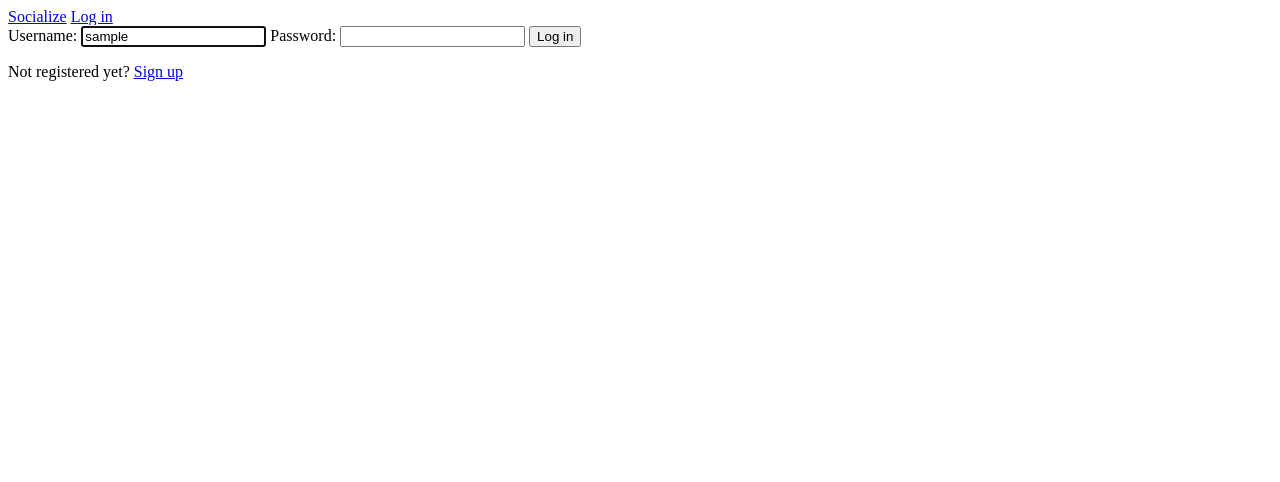
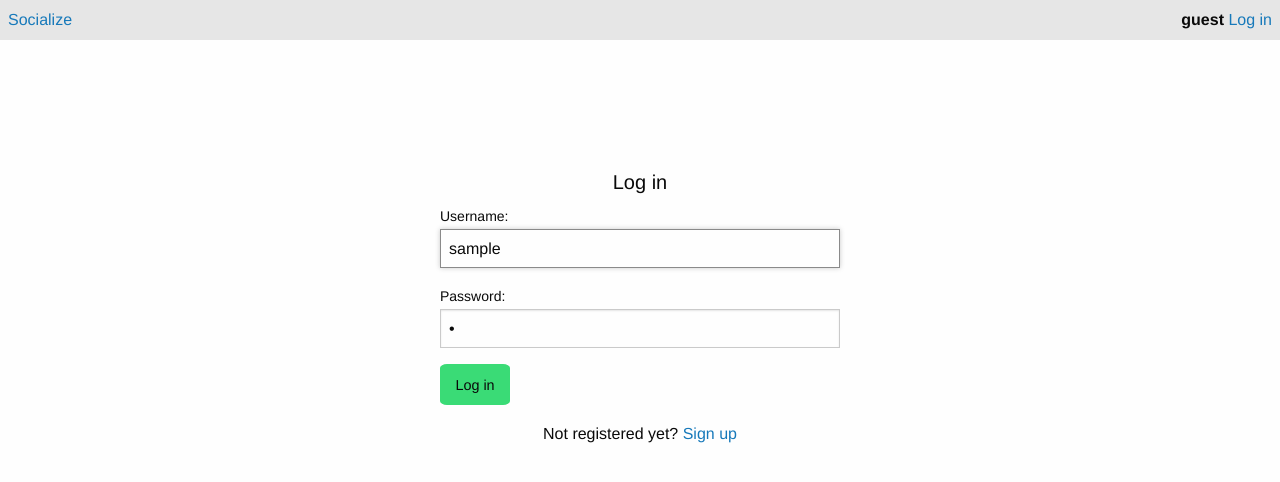
Before and after one commit to mikhailsinyakov/socialize, a Django app: template main/templates/main/login.html in a window 1280 px wide. Shown: the top 482 px of the page. Run offline with Django 4.2, Linux system fonts and the light colour scheme; the template is opened without the code that fills it: most values are stand-ins (such as "Sample title", 1, 10 or a date in 2020); some libraries are stand-ins or nearby versions.

Commit message:
Make login and signup pages look better

```diff
--- /dev/null
+++ b/main/static/main/style.css
@@ -0,0 +1,18 @@
+main {
+    display: flex;
+    justify-content: center;
+}
+
+.login-form,
+.signup-form {
+    margin-top: 8rem;
+    width: 25rem;
+}
+
+input[type="submit"] {
+    border-radius: 10%;
+}
+
+.text-center {
+    text-align: center;
+}
--- a/main/templates/main/base.html
+++ b/main/templates/main/base.html
@@ -1,18 +1,29 @@
+{% load static %}
+
 <!DOCTYPE html>
 <html lang="en">
     <head>
         <title>Socialize | {% block page_name %}Home{% endblock %}</title>
+        <link rel="stylesheet" href="https://cdn.jsdelivr.net/npm/foundation-sites@6.7.4/dist/css/foundation.min.css" crossorigin="anonymous">
+        <link rel="stylesheet" href="{% static 'main/style.css' %}">
     </head>
     <body>
-        <header>
+        <header class="top-bar">
+            <div class="top-bar-left">
                 <a href="{% url 'main:index' %}">Socialize</a>
+            </div>
+            <div class="top-bar-right">
+                <strong>{% if user.is_authenticated %}{{user.username}}{% else %}guest{% endif %}</strong>
                 {% if user.is_authenticated %}
                     <a href="{% url 'main:logout' %}">Log out</a>
                 {% else %}
                     <a href="{% url 'main:login' %}">Log in</a>
                 {% endif %}
+            </div>
         </header>
+        <main>
             {% block content %}
             {% endblock %}
+        </main>
     </body>
 </html>
--- a/main/templates/main/login.html
+++ b/main/templates/main/login.html
@@ -3,16 +3,23 @@
 {% block page_name %}Login{% endblock %}
 
 {% block content %}
+    <div class="login-form">
+        <h5 class="text-center">Log in</h5>
         <form action="{% url 'main:login' %}" method="post">
             {% csrf_token %}
             {% if error_message %}
                 <p>{{ error_message }}</p>
             {% endif %}
-        <label for="username">Username: </label>
-        <input type="text" id="username" name="username" value="{{username}}" required autofocus>
-        <label for="password">Password: </label>
-        <input type="password" id="password" name="password" required>
-        <input type="submit" value="Log in">
+            <label>
+                Username:
+                <input type="text" name="username" value="{{username}}" required autofocus>
+            </label>
+            <label>
+                Password:
+                <input type="password" name="password" value="{{password}}" required>
+            </label>
+            <input class="success button" type="submit" value="Log in">
         </form>
-    <p>Not registered yet? <a href="{% url 'main:signup' %}"> Sign up</a>
+        <p class="text-center">Not registered yet? <a href="{% url 'main:signup' %}"> Sign up</a>
+    </div>
 {% endblock %}
--- a/main/templates/main/posts.html
+++ b/main/templates/main/posts.html
@@ -3,6 +3,5 @@
 {% block page_name %}Posts{% endblock %}
 
 {% block content %}
-    <h2>Welcome, {% if request.user.is_authenticated %}{{user.username}}{% else %}guest{% endif %}</h2>
     <p>No posts yet</p>
 {% endblock %}
--- a/main/templates/main/signup.html
+++ b/main/templates/main/signup.html
@@ -3,6 +3,8 @@
 {% block page_name %}Signup{% endblock %}
 
 {% block content %}
+    <div class="signup-form">
+        <h5 class="text-center">Sign up</h5>
         <form action="{% url 'main:signup' %}" method="post">
             {% csrf_token %}
             {% if error_message %}
@@ -14,6 +16,7 @@
             <input type="password" id="password1" name="password1" required>
             <label for="password2">Confirm password: </label>
             <input type="password" id="password2" name="password2" required>
-        <input type="submit" value="Sign up">
+            <input class="success button" type="submit" value="Sign up">
         </form>
+    </div>
 {% endblock %}
```
Also changed, not shown: db.sqlite3. Lines whose indentation alone changed are shown as unchanged.
